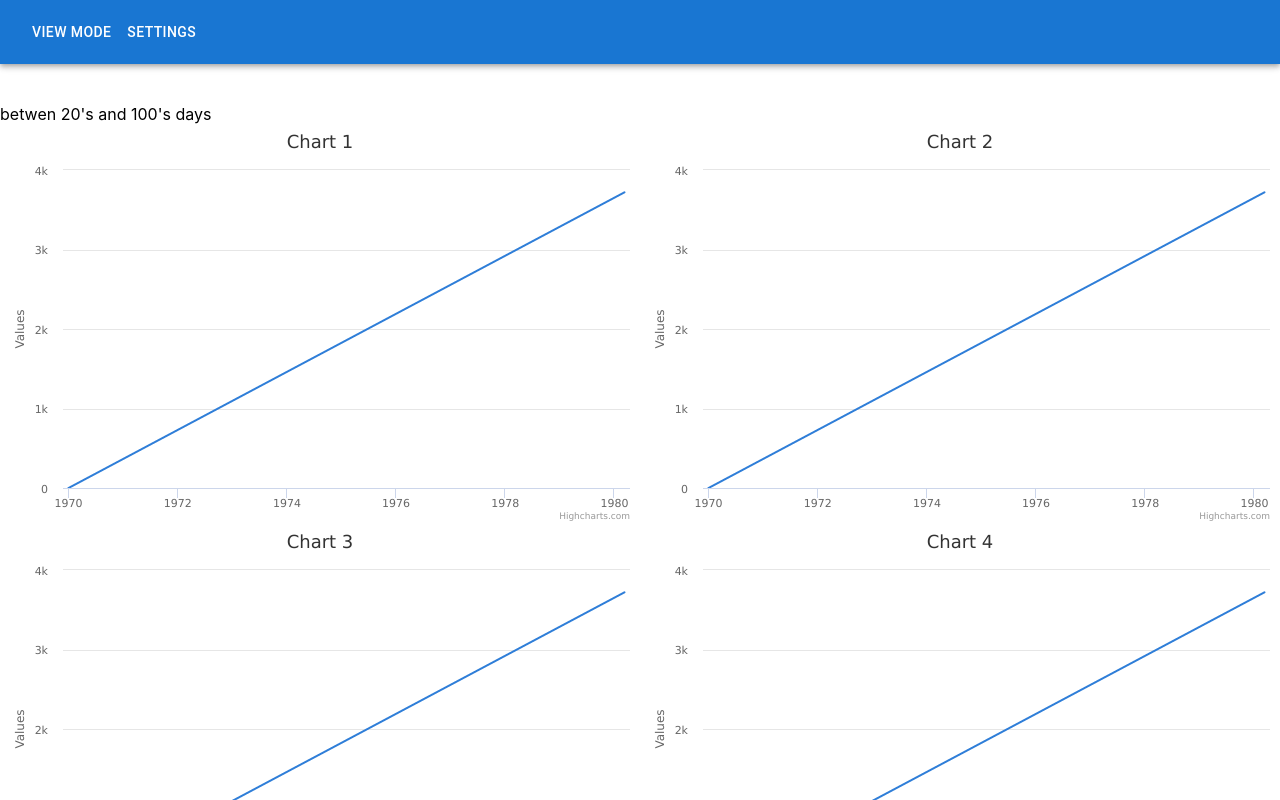
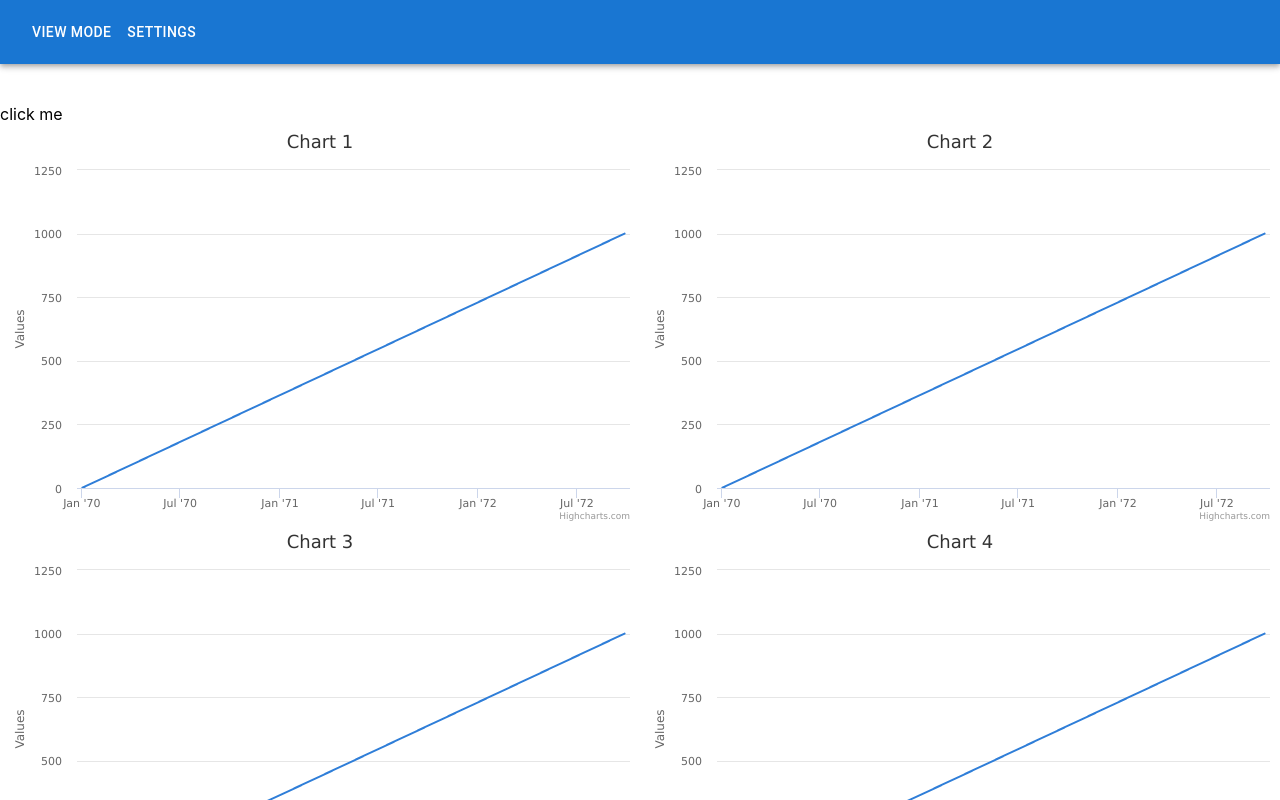
Before and after one commit to ThePeregrinus/highcharts-demo, a React (Create React App) app: page / in a window 1280 px wide. Shown: the top 800 px of the page. Built offline with nearby package versions, Linux system fonts and the light colour scheme.

Commit message:
add logic in sort function

```diff
--- a/src/chartData/changeDatasEveryone.ts
+++ b/src/chartData/changeDatasEveryone.ts
@@ -2,20 +2,20 @@ import { IChart } from '.';
 import { ChartContextType } from '../App';
 
 export const changeDatasEveryone = (
-  value: ChartContextType,
-  id: number,
+  valueArray: IChart,
+
   data: Array<Array<number>>
 ) => {
   return {
-    title: { text: `${value.chartsState[id].title.text}` },
+    title: { text: `${valueArray.title.text}` },
     legend: {
       enabled: false,
     },
 
     series: [
       {
-        color: value.chartsState[id].series[0].color,
-        type: value.chartsState[id].series[0].type,
+        color: valueArray.series[0].color,
+        type: valueArray.series[0].type,
         name: 'some useful value',
         data: data,
       },
--- a/src/chartData/chart-config.ts
+++ b/src/chartData/chart-config.ts
@@ -14,5 +14,5 @@ export const CHART_CONFIG = {
   TYPES: ['line', 'spline', 'area'],
   DAY: 24 * 3600 * 1000,
   START_DEFAULT: 24 * 3600 * 1000,
-  END_DEFAULT: 100 * 24 * 3600 * 1000,
+  END_DEFAULT: 1000 * 24 * 3600 * 1000,
 };
--- a/src/components/GridCharts/index.tsx
+++ b/src/components/GridCharts/index.tsx
@@ -1,4 +1,4 @@
-import { useContext } from 'react';
+import { useContext, useEffect, useState, useRef } from 'react';
 
 import Grid from '@mui/material/Grid'; // Grid version 1
 
@@ -9,8 +9,18 @@ import { CHART_CONFIG } from '../../chartData/chart-config';
 import { changeDatas } from '../../chartData/changeDatas';
 import { changeDatasEveryone } from '../../chartData/changeDatasEveryone';
 
+import { IChart } from '../../chartData';
+
 export const GridCharts = () => {
   const value = useContext(Context);
+
+  interface IStep {
+    start: number;
+    end: number;
+  }
+
+  const [switchSort, setSwitchSort] = useState(0);
+  const [step, setStep] = useState<IStep | undefined>(undefined);
 
   const sortByRange = (
     points: Array<Array<number>>,
@@ -23,58 +33,33 @@ export const GridCharts = () => {
   };
 
   const handleSort = () => {
-    console.log(
-      value.setChartsState(
-        value.chartsState.map((el, ind) =>
-          changeDatasEveryone(
-            value,
-            ind,
-            sortByRange(
-              el.series[0].data,
-              CHART_CONFIG.DAY * 300,
-              CHART_CONFIG.DAY * 320
-            )
-          )
-        )
-      )
-    );
+    setStep({ start: CHART_CONFIG.DAY * 80, end: CHART_CONFIG.DAY * 100 });
   };
 
   return (
     <>
-      {/* <div
-        onClick={() => {
-          console.log(
-            value.setChartsState(
-              value.chartsState.map((el, ind) =>
-                changeDatasEveryone(
-                  value,
-                  ind,
-                  sortByRange(
-                    el.series[0].data,
-                    CHART_CONFIG.DAY * 300,
-                    CHART_CONFIG.DAY * 320
-                  )
-                )
-              )
-            )
-          );
-        }}
-      >
-        betwen 20's and 100's days
-      </div> */}
-
       <div
         onClick={() => {
+          console.log(step);
           handleSort();
         }}
       >
-        betwen 20's and 100's days
+        click me
       </div>
+
       <Grid container>
-        {value.chartsState.map((el, ind) => (
+        {value.chartsState.map((el: IChart, ind: number) => (
           <Grid item xs={12} sm={6} key={ind}>
-            <Chart {...el} />
+            <Chart
+              {...changeDatasEveryone(
+                value.chartsState[ind],
+                sortByRange(
+                  el.series[0].data,
+                  step ? step.start : CHART_CONFIG.START_DEFAULT,
+                  step ? step.end : CHART_CONFIG.END_DEFAULT
+                )
+              )}
+            />
           </Grid>
         ))}
       </Grid>
```
